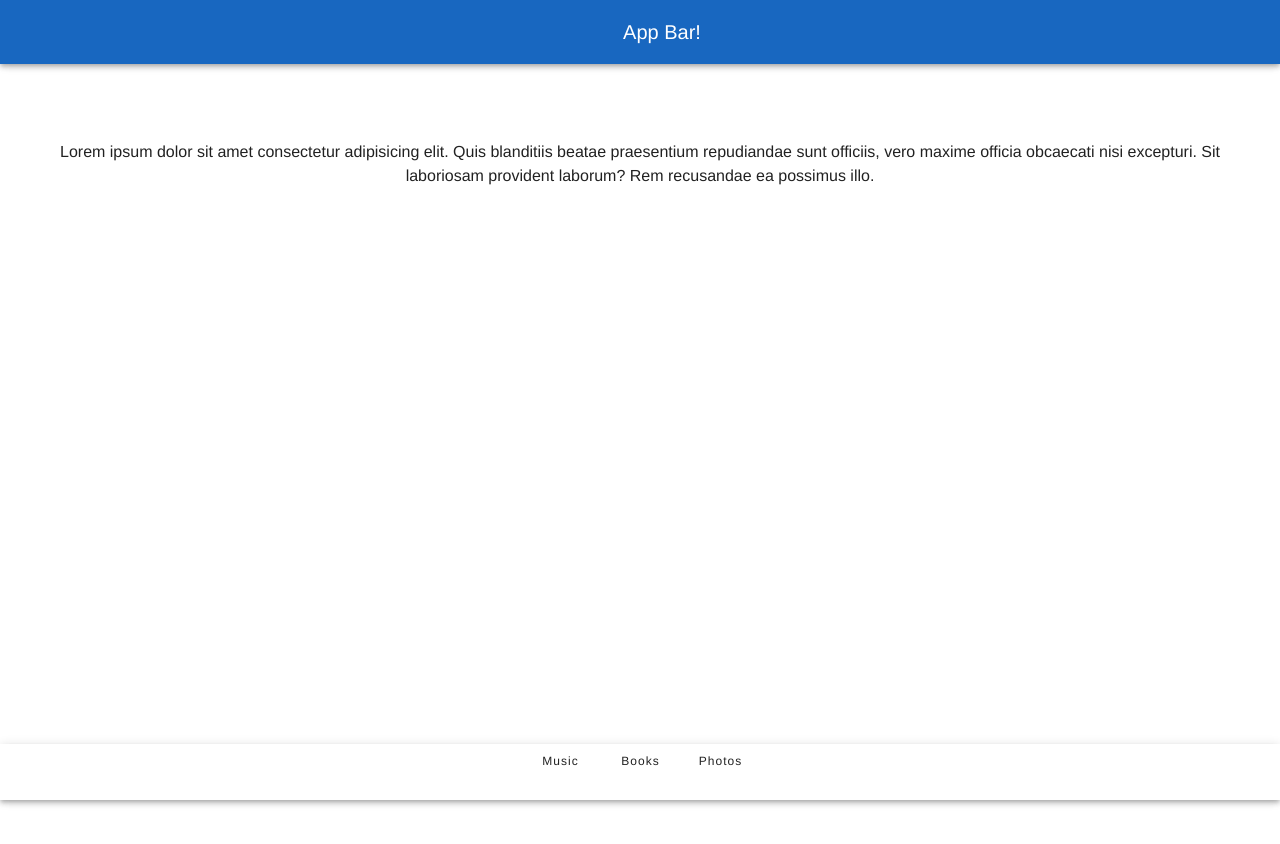
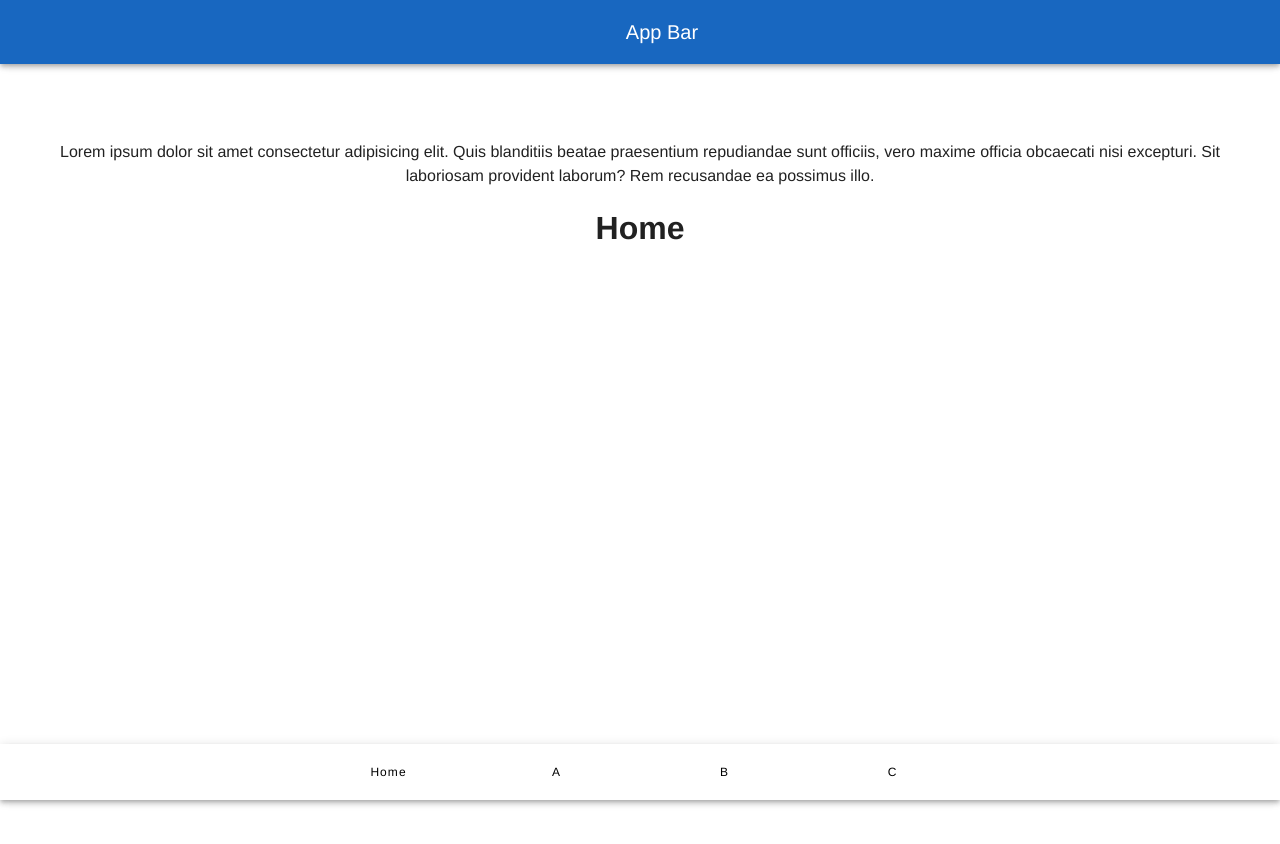
Before and after one commit to philippS1312/Diabeticat, a Vue app in the folder diabeticat/: page /Landing in a window 1280 px wide. Shown: the top 844 px of the page. Built offline with nearby package versions, Linux system fonts and the light colour scheme.

Commit message:
Added Vue Router + BottomNavigation

```diff
--- a/diabeticat/package.json
+++ b/diabeticat/package.json
@@ -10,6 +10,7 @@
   "dependencies": {
     "core-js": "^3.8.3",
     "vue": "^3.2.13",
+    "vue-router": "^4.1.6",
     "vuetify": "^3.1.11"
   },
   "devDependencies": {
--- a/diabeticat/src/App.vue
+++ b/diabeticat/src/App.vue
@@ -1,50 +1,25 @@
 <template>
   <v-app>
-    <v-app-bar
-      color="primary"
-      app
-      dark
-    >
+    <v-app-bar color="primary" app dark>
     <v-icon icon="home" />
-      <v-toolbar-title>App Bar!</v-toolbar-title>
+      <v-toolbar-title>App Bar</v-toolbar-title>
     </v-app-bar>
     <v-main>
-      <v-container
-        >Lorem ipsum dolor sit amet consectetur adipisicing
+      <v-container>
+        Lorem ipsum dolor sit amet consectetur adipisicing
         elit. Quis blanditiis beatae praesentium repudiandae
         sunt officiis, vero maxime officia obcaecati nisi
         excepturi. Sit laboriosam provident laborum? Rem
-        recusandae ea possimus illo.</v-container
-      >
+        recusandae ea possimus illo.
+      </v-container>
+      <router-view></router-view>
     </v-main>
-    <v-bottom-navigation
-      v-model="value"
-      app
-    >
-      <v-btn
-        value="music"
-        height="100%"
-      >
-        <span>Music</span>
-        <v-icon>mdi-music</v-icon>
-      </v-btn>      <v-btn
-        value="books"
-        height="100%"
-      >
-        <span>Books</span>
-        <v-icon>mdi-book</v-icon>
-      </v-btn>      <v-btn
-        value="photos"
-        height="100%"
-      >
-        <span>Photos</span>
-        <v-icon>mdi-image</v-icon>
-      </v-btn>
-    </v-bottom-navigation>
+    <NavigationBar></NavigationBar>
   </v-app>
 </template>
 
 <script setup>
+import NavigationBar from './components/Navigation.vue'
 
 </script>
 
@@ -54,7 +29,6 @@
   -webkit-font-smoothing: antialiased;
   -moz-osx-font-smoothing: grayscale;
   text-align: center;
-  color: #2c3e50;
   margin-top: 60px;
 }
 </style>
--- /dev/null
+++ b/diabeticat/src/components/Navigation.vue
@@ -0,0 +1,27 @@
+<template>
+    <v-bottom-navigation app>
+      <v-btn height="100%" width="25%">
+        <router-link to="/Landing">Home</router-link>
+      </v-btn>
+      <v-btn height="100%" width="25%">
+        <router-link to="/A">A</router-link>
+      </v-btn>
+      <v-btn height="100%" width="25%">
+        <router-link to="/B">B</router-link>
+      </v-btn>
+      <v-btn height="100%" width="25%">
+        <router-link to="/C">C</router-link>
+      </v-btn>
+    </v-bottom-navigation>
+  </template>
+
+<script setup>
+
+</script>
+
+<style scoped>
+    a{
+        text-decoration: none;
+        color: black;
+    }
+</style>
--- /dev/null
+++ b/diabeticat/src/pages/A.vue
@@ -0,0 +1,3 @@
+<template>
+    <h1>a</h1>
+</template>
--- /dev/null
+++ b/diabeticat/src/pages/B.vue
@@ -0,0 +1,3 @@
+<template>
+    <h1>b</h1>
+</template>
--- /dev/null
+++ b/diabeticat/src/pages/C.vue
@@ -0,0 +1,3 @@
+<template>
+    <h1>c</h1>
+</template>
--- /dev/null
+++ b/diabeticat/src/pages/Landing.vue
@@ -0,0 +1,3 @@
+<template>
+    <h1>Home</h1>
+</template>
--- /dev/null
+++ b/diabeticat/src/router.js
@@ -0,0 +1,20 @@
+import { createRouter, createWebHistory } from 'vue-router';
+
+import Landing from './pages/Landing.vue'
+import Aa from './pages/A.vue'
+import Bb from './pages/B.vue'
+import Cc from './pages/C.vue'
+
+const router = createRouter({
+    history: createWebHistory(),
+    routes: [
+      { path: '/', redirect: '/Landing' },
+      { path: '/Landing', component: Landing },
+      { path: '/A', component: Aa },
+      { path: '/B', component: Bb },
+      { path: '/C', component: Cc },
+      { path: '/:notFound(.*)', component: Landing }
+    ]
+  });
+
+  export default router;
```
Also changed, not shown: diabeticat/src/main.js (+6 -1 lines), 2 other files (tests, documents, lock files or other folders).
